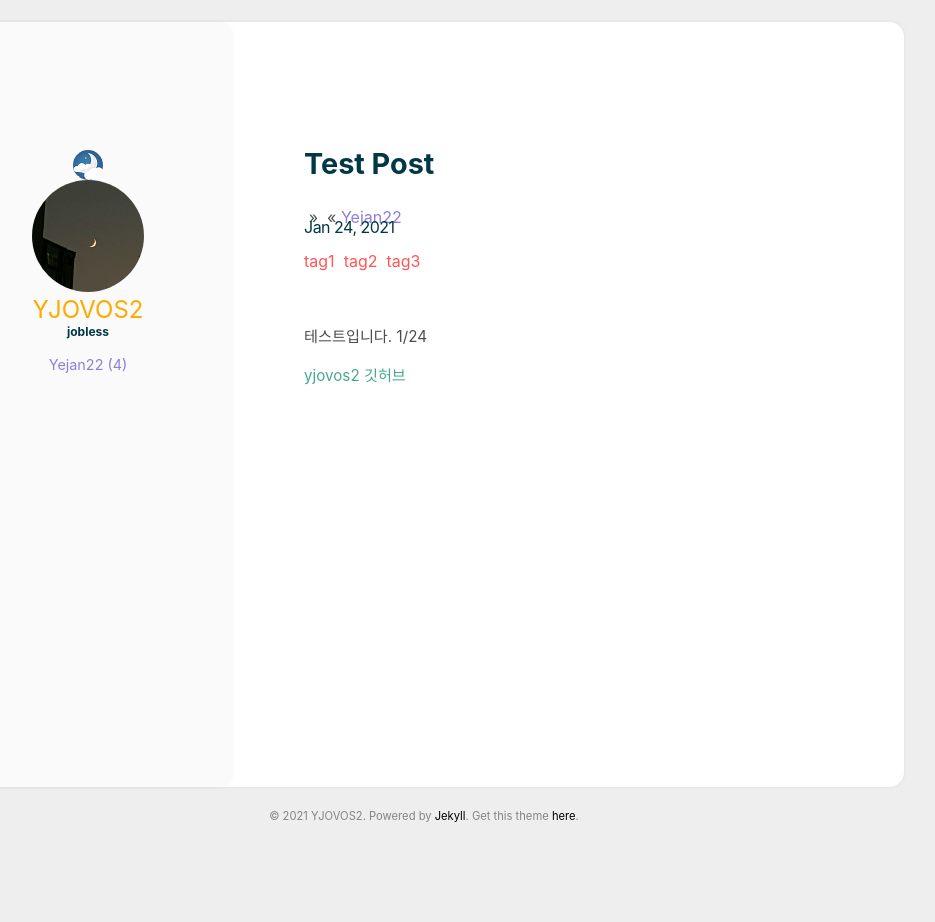
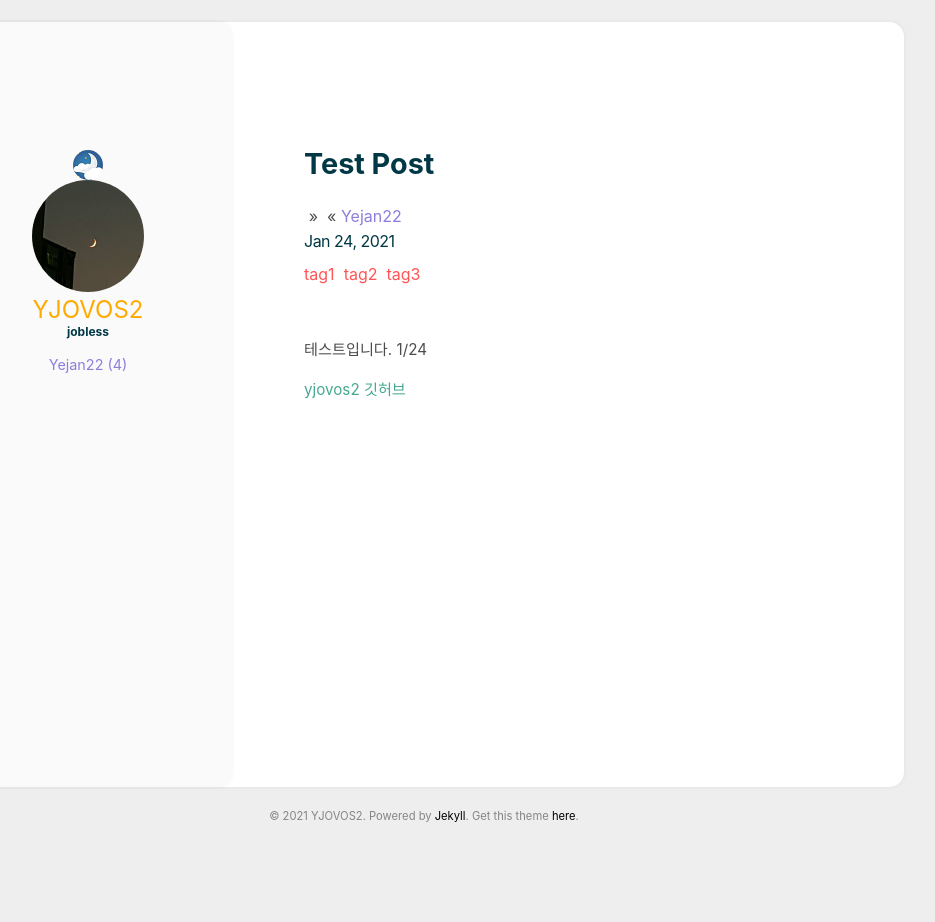
Before and after one commit to yjovoS2/yjovos2.github.io, a Jekyll site: the page built from _posts/2021-01-24-janpost.md, in a window 1280 px wide. Shown: the whole page, without its empty margins (216-1151 px from the left). Built offline with Jekyll 4.4.1, drawn with Linux system fonts in a browser that asks for light colours.

Commit message:
change post page

```diff
--- a/_layouts/post.html
+++ b/_layouts/post.html
@@ -8,11 +8,11 @@ layout: page
     <p class="post_title">{{ page.title }}</p>
     {% endif %}
     {% if page.categories %}
-    <span class="post_categories">
+    <p class="post_categories">
       &raquo;&nbsp;{% for cat_name in page.categories %}&nbsp;&laquo;
       <a href="{{ site.baseurl }}/categories/{{ cat_name }}">{{ cat_name }}</a>{% if forloop.last == false %},
       {% endif %}{% endfor %}
-    </span>
+    </p>
     {% endif %}
   </div>
   <div class="post_data">
```
